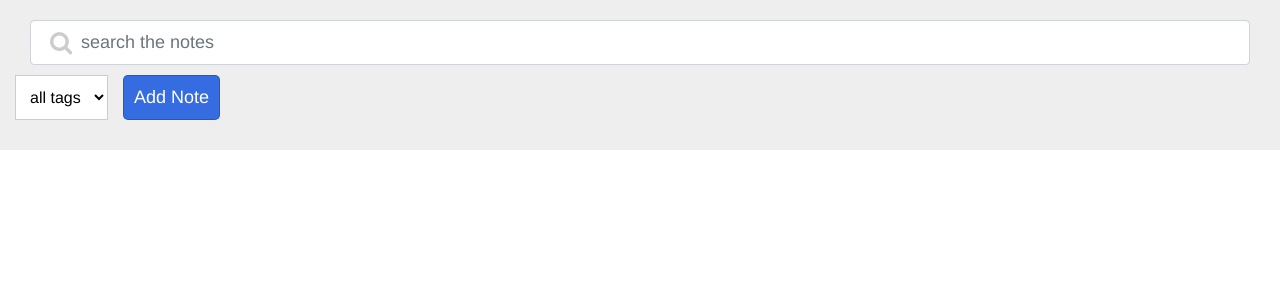
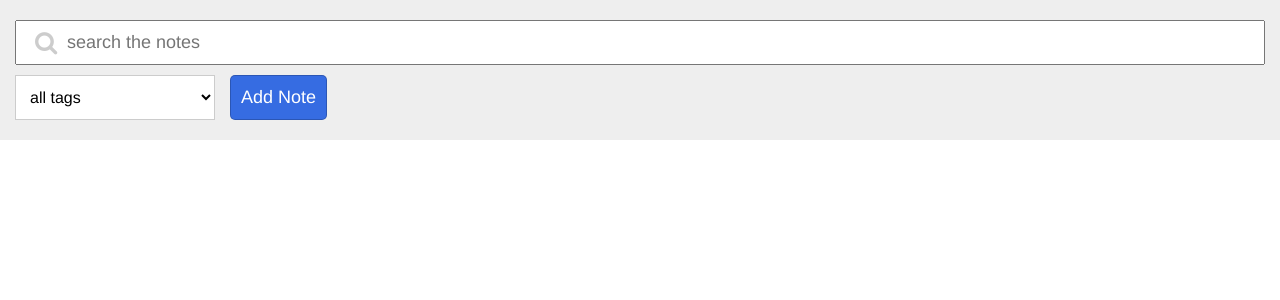
Before and after one commit to yrfang/vuejs-localstorage-note, a Vue app: page / in a window 1280 px wide. Shown: the top 300 px of the page. Built offline with nearby package versions, Linux system fonts and the light colour scheme.

Commit message:
css of topBar

```diff
--- a/config/index.js
+++ b/config/index.js
@@ -7,7 +7,7 @@ module.exports = {
     index: path.resolve(__dirname, '../docs/index.html'),
     assetsRoot: path.resolve(__dirname, '../docs'),
     assetsSubDirectory: 'static',
-    assetsPublicPath: '/',
+    assetsPublicPath: './',
     productionSourceMap: true,
     // Gzip off by default as many popular static hosts such as
     // Surge or Netlify already gzip all static assets for you.
@@ -26,7 +26,7 @@ module.exports = {
     port: 8080,
     autoOpenBrowser: true,
     assetsSubDirectory: 'static',
-    assetsPublicPath: '/',
+    assetsPublicPath: './',
     proxyTable: {},
     // CSS Sourcemaps off by default because relative paths are "buggy"
     // with this option, according to the CSS-Loader README
--- a/src/App.vue
+++ b/src/App.vue
@@ -18,8 +18,4 @@ export default {
   -moz-osx-font-smoothing: grayscale;
   color: #2c3e50;
 }
-
-.row {
-  margin-bottom: 10px;
-}
 </style>
--- a/src/components/NoteList.vue
+++ b/src/components/NoteList.vue
@@ -1,13 +1,14 @@
 <template lang="pug">
 .NoteList
   .topBar
-    .searchBar
-      i.fa.fa-search
-      input.form-control.search.col-xs-12(placeholder="search the notes", v-model="searchWord")
     .row
-      select.tagSelect.col-xs-12(v-model="tag")
+      .searchBar
+        i.fa.fa-search
+        input.search(placeholder="search the notes", v-model="searchWord")
+    .row
+      select.tagSelect(v-model="tag")
         option(v-for="tag in Array.from(tags)") {{ tag }}
-      button.addNote.col-xs-12(@click="createNote") Add Note
+      button.addNote(@click="createNote") Add Note
   .items
     ul
       li(v-for="note in notesFiltered")
@@ -118,6 +119,7 @@ h3
 
   .searchBar
     position: relative
+    width: 100%
 
     i.fa.fa-search
       position: absolute
@@ -132,20 +134,25 @@ h3
       padding-bottom: 10px
       padding-left: 50px
       margin-right: 15px
-      margin-bottom: 10px
       font-size: 18px
       width: 100%
       height: 45px
 
   select.tagSelect
-    // width: 20%
+    width: 200px
     height: 45px
     margin-right: 15px
+    margin-top: 10px
     padding: 5px 10px
     background-color: #fff
     border: solid 1px rgba(#000, 0.2)
 
+    @media screen and (max-width: 480px)
+        width: 100%
+        margin-right: 0px
+
   button.addNote
+    margin-top: 10px
     border: solid 1px rgba(#000, 0.2)
     border-radius: 5px
     background-color: #366ce2
@@ -159,6 +166,9 @@ h3
     &:hover
       background-color: rgba(#366ce2,0.7)
 
+    @media screen and (max-width: 480px)
+        width: 100%
+
 .items
   padding-left: 100px
   padding-right: 100px
@@ -171,13 +181,14 @@ h3
   overflow-y: scroll
   z-index: -10
 
+  @media screen and (max-width: 768px)
+    padding-left: 30px
+    padding-right: 30px
+    top: 250px
+
   ul
     margin: 0px
     padding: 0px
     li
       list-style: none
-
-@media (min-width:480px)
-  input
-    width: 100%
 </style>
--- a/src/components/NoteListItems.vue
+++ b/src/components/NoteListItems.vue
@@ -33,7 +33,10 @@ export default {
   margin-left: auto
   margin-right: auto
   width: 80%
-  height: 150px
+  height: 150
+
+  @media screen and (max-width: 480px)
+    width: 100%
 
   .topper
     i.fa.fa-bars
```
Also changed, not shown: 12 other files (tests, documents, lock files or other folders).
